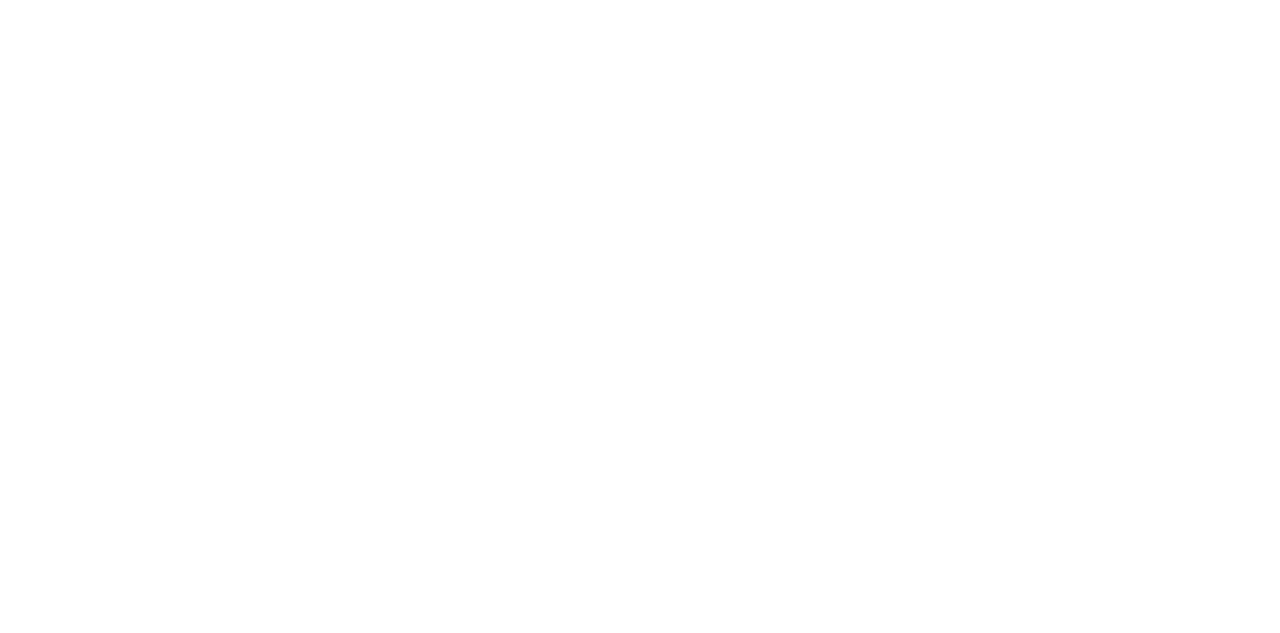
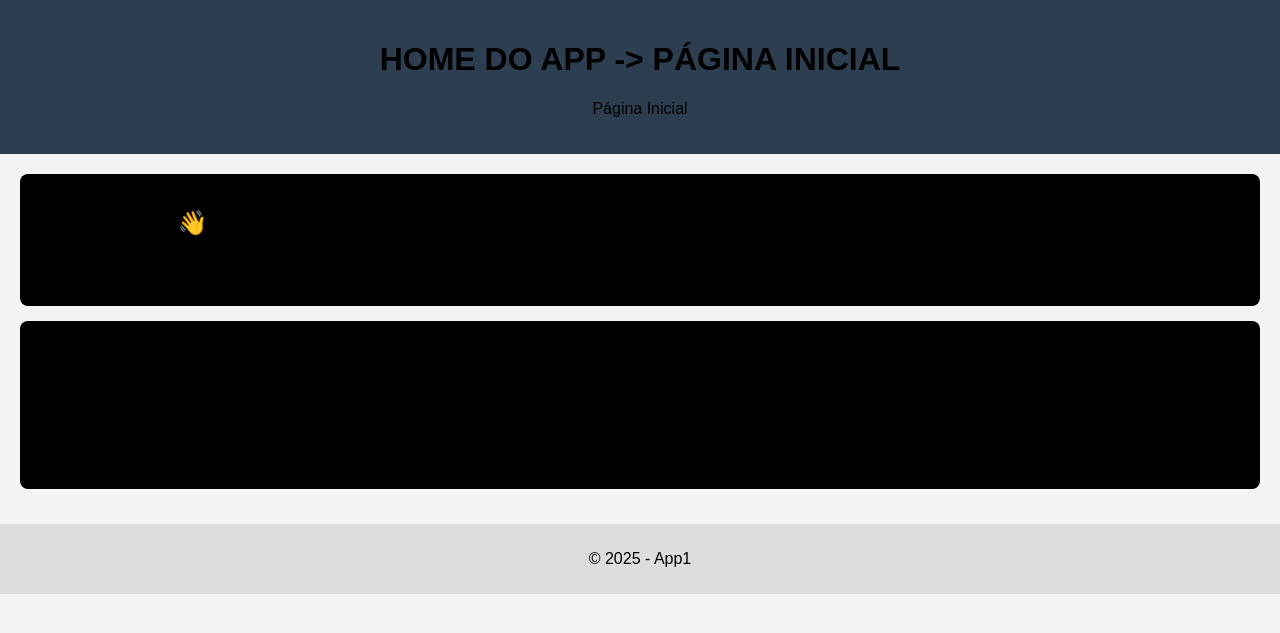
Before and after one commit to camiloMarcos/prime_python_django, a Django app: page / in a window 1280 px wide. Before the commit the part shown is empty. Shown: the top 633 px of the page. Run offline with Django 5.2, Linux system fonts and the light colour scheme.

Commit message:
29.12.25-2

```diff
--- a/home/templates/home.html
+++ b/home/templates/home.html
@@ -1,13 +1,65 @@
 <!doctype html>
-<html lang="en">
+<html lang="pt-BR">
 <head>
     <meta charset="UTF-8">
-    <meta name="viewport"
-          content="width=device-width, user-scalable=no, initial-scale=1.0, maximum-scale=1.0, minimum-scale=1.0">
-    <meta http-equiv="X-UA-Compatible" content="ie=edge">
-    <title>HOME DO APP1 ...PAGINA INICIAL MALÊ</title>
+    <meta name="viewport" content="width=device-width, initial-scale=1.0">
+    <title>HOME DO APP COM HTML RENDER</title>
+
+    <style>
+        body {
+            margin: 0;
+            font-family: Arial, sans-serif;
+            background-color: #f4f4f4;
+        }
+        header {
+            background-color: #2c3e50;
+            color: black;
+            padding: 20px;
+            text-align: center;
+        }
+        main {
+            padding: 20px;
+        }
+        .card {
+            background: black;
+            padding: 15px;
+            margin-bottom: 15px;
+            border-radius: 8px;
+        }
+        footer {
+            text-align: center;
+            padding: 10px;
+            background: #ddd;
+        }
+    </style>
 </head>
+
 <body>
+
+<header>
+    <h1>HOME DO APP -> PÁGINA INICIAL</h1>
+    <p>Página Inicial</p>
+</header>
+
+<main>
+    <div class="card">
+        <h2>BEM VINDO 👋</h2>
+        <p>Essa é a página inicial do App1.</p>
+    </div>
+
+    <div class="card">
+        <h2>Funcionalidades</h2>
+        <ul>
+            <li>Cadastro</li>
+            <li>Login</li>
+            <li>Dashboard</li>
+        </ul>
+    </div>
+</main>
+
+<footer>
+    <p>© 2025 - App1</p>
+</footer>
 
 </body>
 </html>
--- a/prime_project/settings.py
+++ b/prime_project/settings.py
@@ -37,7 +37,7 @@ INSTALLED_APPS = [
     'django.contrib.sessions',
     'django.contrib.messages',
     'django.contrib.staticfiles',
-    'home'
+    'home',
 ]
 
 MIDDLEWARE = [
```
